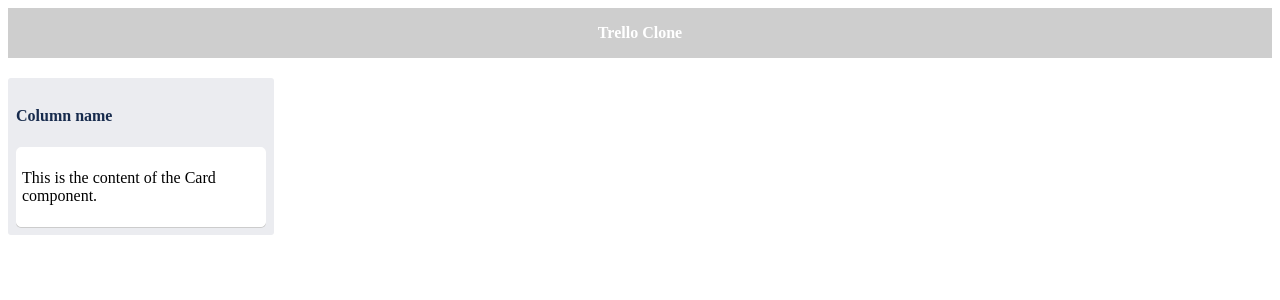
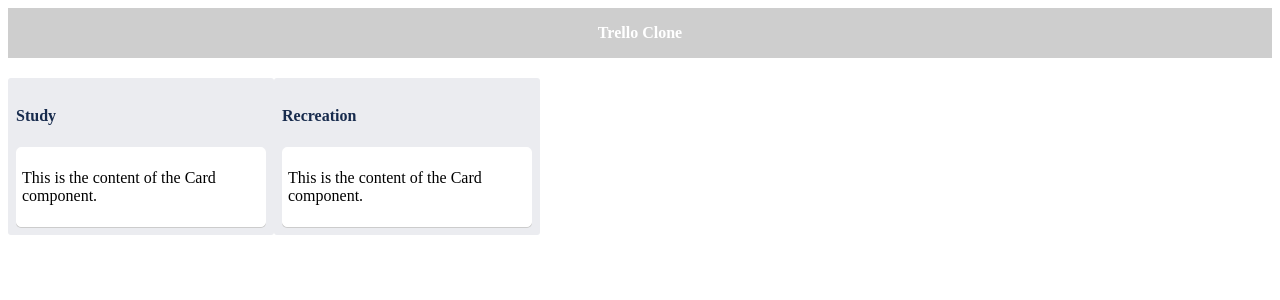
Before and after one commit to alanmxll/trello-clone, a React (Create React App) app: page / in a window 1280 px wide. Shown: the top 300 px of the page. Built offline with nearby package versions, Linux system fonts and the light colour scheme; what redux-multi would draw is missing.

Commit message:
imported useSelector to get list state, and a Wrapper to encapsulate lists

```diff
--- a/src/App.js
+++ b/src/App.js
@@ -1,11 +1,21 @@
 import TrelloTitle from "./components/TrelloTitle";
 import TrelloList from "./components/TrelloList";
 
+import { useSelector } from "react-redux";
+
+import { WrapperLists } from "./styles/global";
+
 export default function App() {
+  let lists = useSelector((state) => state.listsReducer);
+
   return (
-    <div className="App">
+    <>
       <TrelloTitle title={"Trello Clone"} />
-      <TrelloList title={"Column name"} />
-    </div>
+      <WrapperLists>
+        {lists.map((list) => {
+          return <TrelloList title={list.title} cards={list.cards} />;
+        })}
+      </WrapperLists>
+    </>
   );
 }
```
